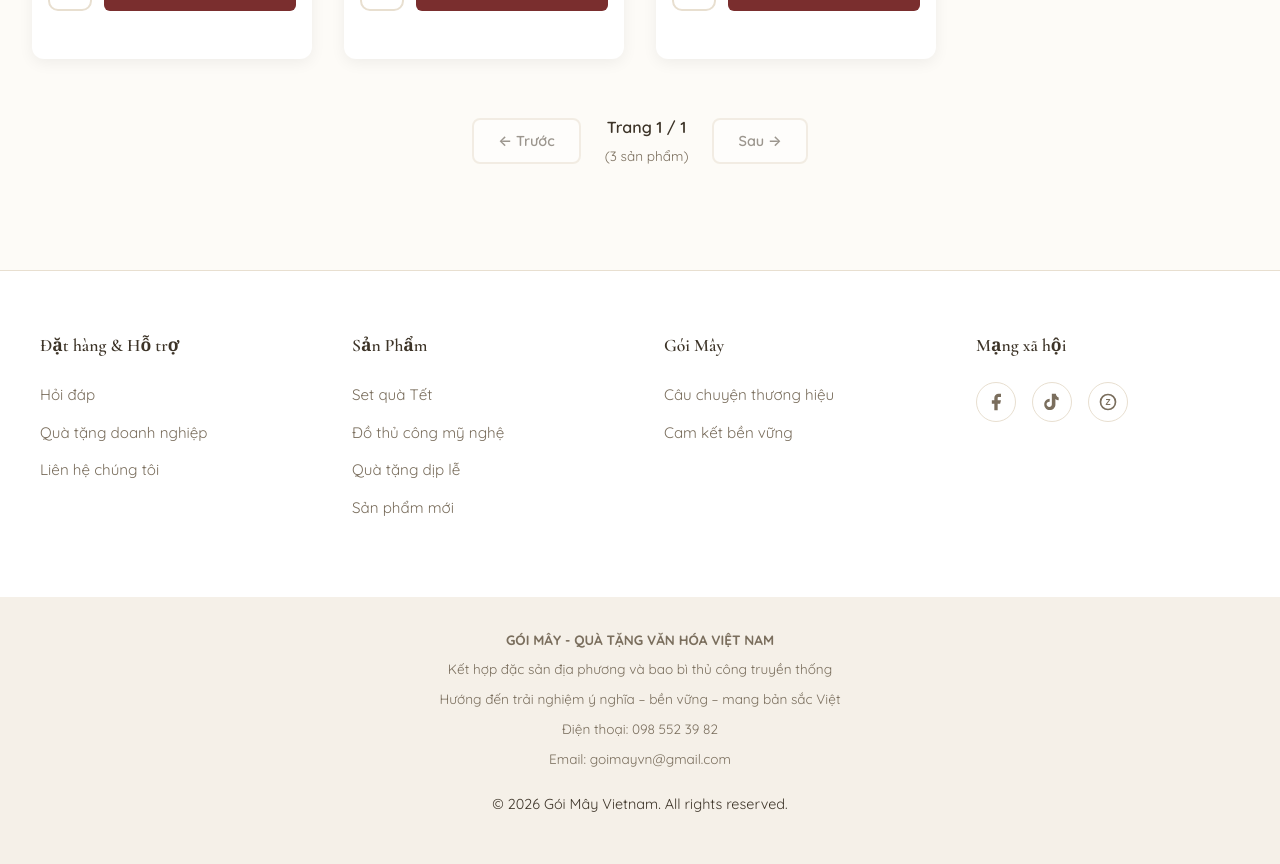
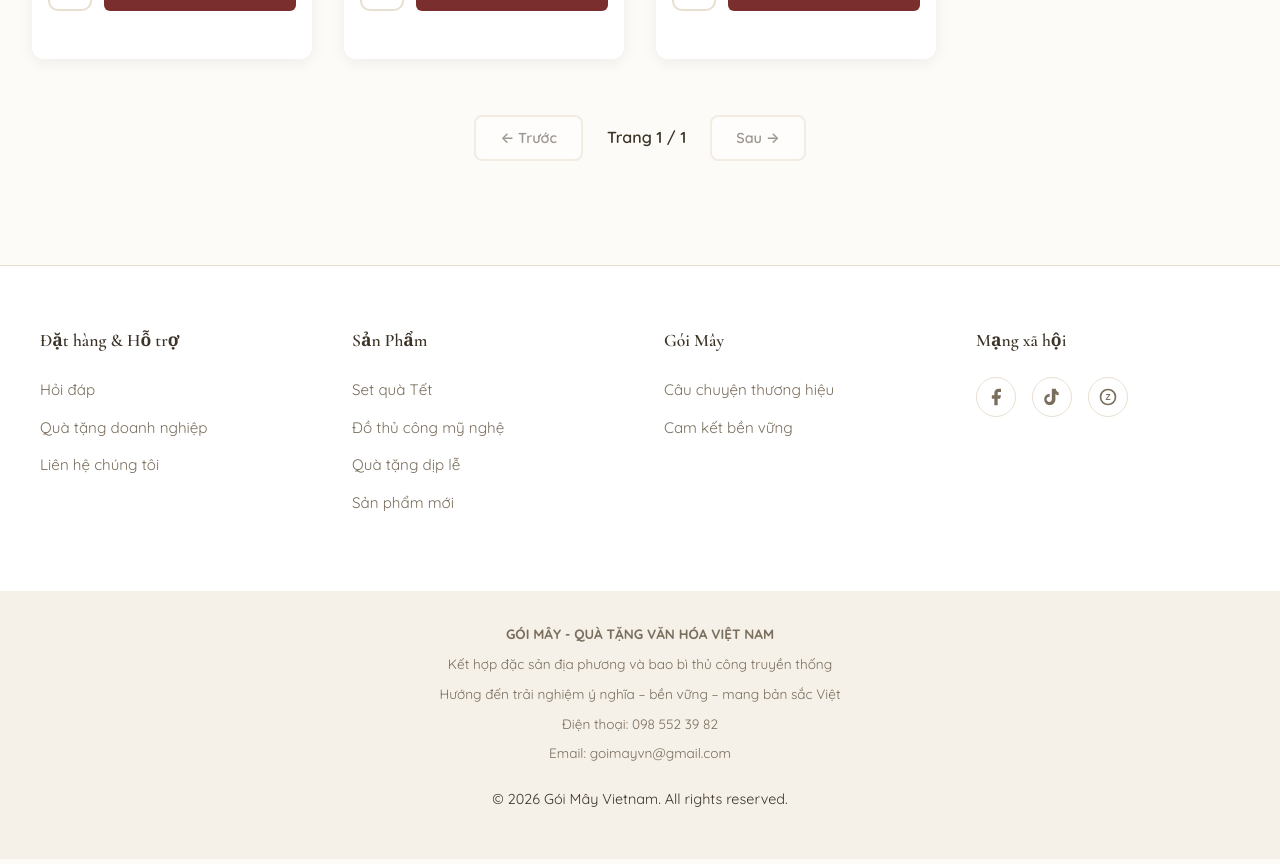
Before and after one commit to dophong289/EXE201, a React (Vite) app in the folder frontend/: page /san-pham in a window 1280 px wide. Shown: the part 1054-1918 px from the top of the page. Built offline with nearby package versions, Linux system fonts and the light colour scheme; no server answers.

Commit message:
Remove product count from pagination

```diff
--- a/frontend/src/pages/ProductsPage.jsx
+++ b/frontend/src/pages/ProductsPage.jsx
@@ -386,7 +386,6 @@ function ProductsPage() {
               </button>
               <div className="pagination-info">
                 <span>Trang {currentPage + 1} / {totalPages}</span>
-                <span className="pagination-total">({products.length} sản phẩm)</span>
               </div>
               <button
                 className="pagination-btn"
```
